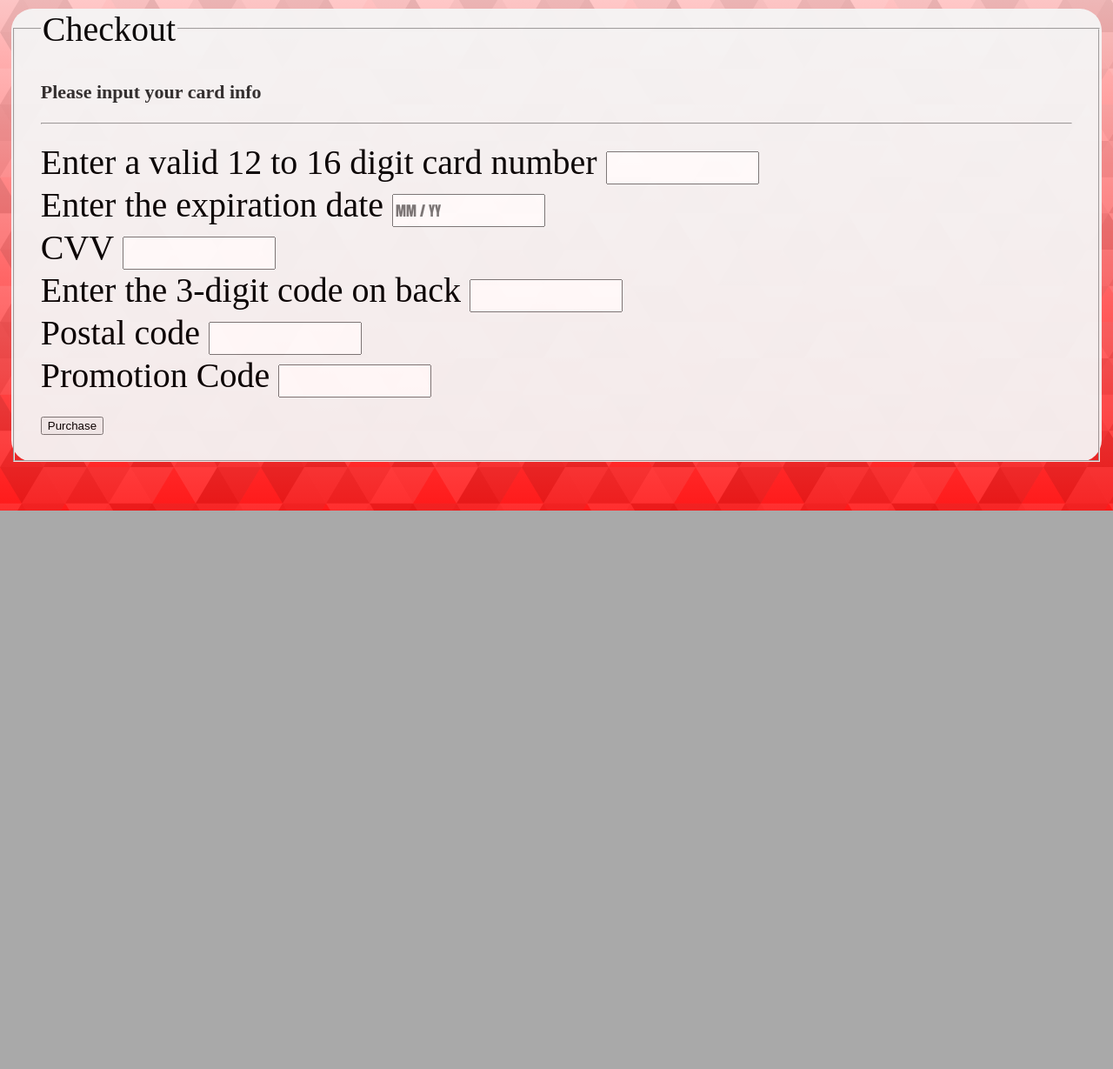
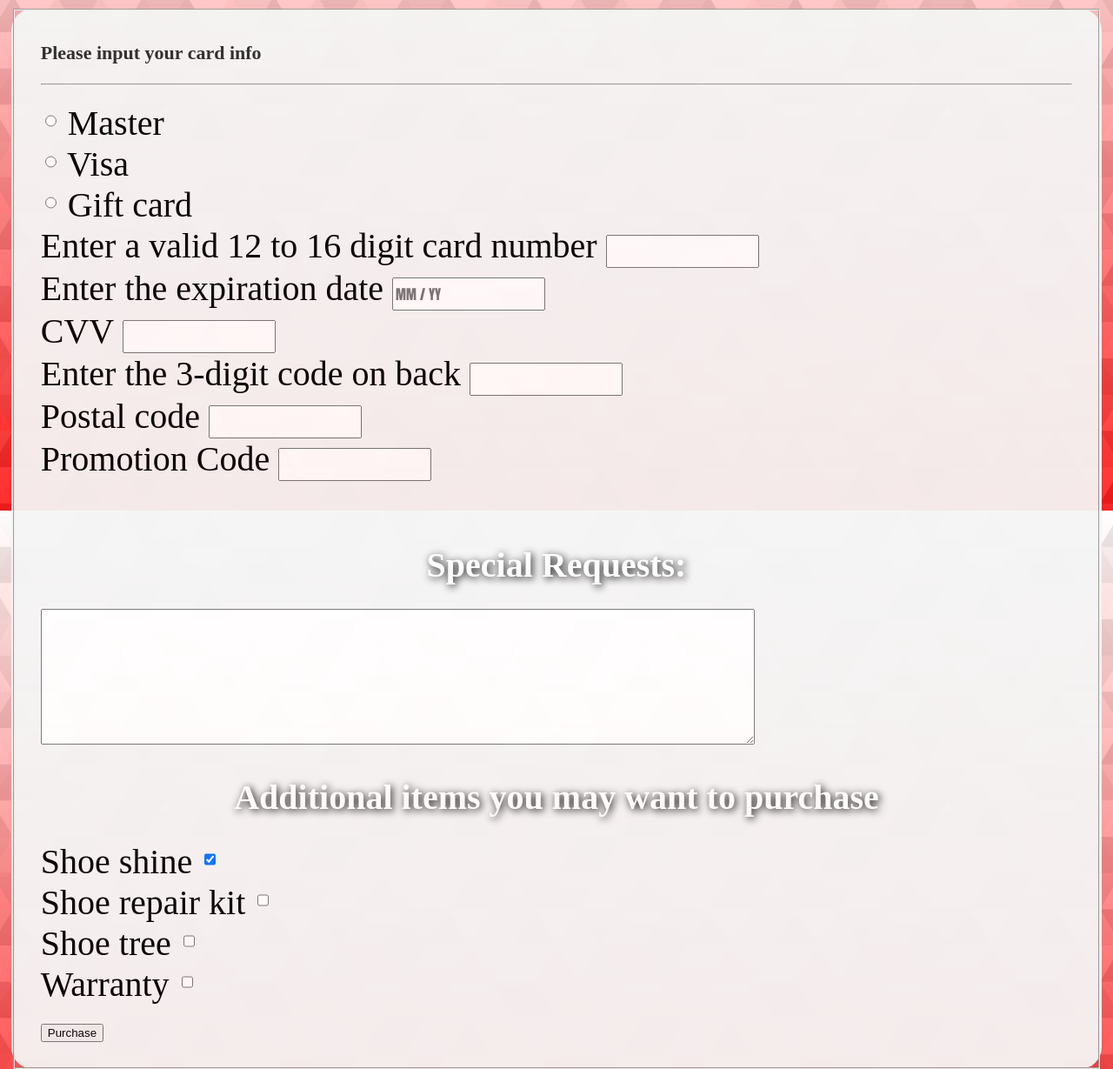
Before and after one commit to Austin418/ShoeStore, a plain HTML site: page checkout.html in a window 1280 px wide. Shown: the part 213-1442 px from the top of the page at 87% size. Before the commit the page ends 800 px from the top, so only its background shows below. Drawn offline with Linux system fonts and the light colour scheme.

Commit message:
checkout radio buttons, check boxes added, and home screen modified

```diff
--- a/checkout.html
+++ b/checkout.html
@@ -28,19 +28,23 @@
 <form>
 <fieldset>
 
-<legend>Checkout</legend>
-
 <div class="container-fluid py-3">
     <div class="row">
         <div class="col-12 col-sm-8 col-md-6 col-lg-4 mx-auto">
             <div id="pay-invoice" class="card">
                 <div class="card-body">
                     <div class="card-title">
+
                         <h3 class="text-center">Please input your card info</h3>
                     </div>
                     <hr>
                     <form action="/echo" method="post" novalidate="novalidate" class="needs-validation">
-
+                        <input type="radio" id="male" name="gender" value="male">
+                        <label for="male">Master</label><br>
+                        <input type="radio" id="female" name="gender" value="female">
+                        <label for="female">Visa</label><br>
+                        <input type="radio" id="other" name="gender" value="other">
+                        <label for="other">Gift card</label>
 
                         <div class="form-group">
                             <label for="cc-number" class="control-label mb-1">Enter a valid 12 to 16 digit card number</label>
@@ -80,7 +84,31 @@
                             <input id="x_promotion" name="x_prom" type="text" class="form-control" value="" data-val="true" data-val-required="Please enter the Promotion  code" >
                             <span class="help-block" data-valmsg-for="x_promotion" data-valmsg-replace="true"></span>
                         </div>
-
+                        <br>
+                        <h1>Special Requests:</h1>
+                        <textarea name="" id="" cols="100" rows="10"></textarea>
+                        <br>
+                        <h1>Additional items you may want to purchase</h1>
+                        <label class="container">Shoe shine
+                            <input type="checkbox" checked="checked">
+                            <span class="checkmark"></span>
+                        </label>
+                        <br>
+                        <label class="container">Shoe repair kit
+                            <input type="checkbox">
+                            <span class="checkmark"></span>
+                        </label>
+                        <br>
+                        <label class="container">Shoe tree
+                            <input type="checkbox">
+                            <span class="checkmark"></span>
+                        </label>
+                        <br>
+                        <label class="container">Warranty
+                            <input type="checkbox">
+                            <span class="checkmark"></span>
+                        </label>
+                        <br>
                         <button id="myBtn">Purchase</button>
 
                         <div id="myModal" class="modal">
@@ -131,6 +159,7 @@
         </div>
     </div>
 </div>
+
 </form>
 </fieldset>
 <a href="shoes.html"></a>
```
Also changed, not shown: index.html (+1 -1 lines).
